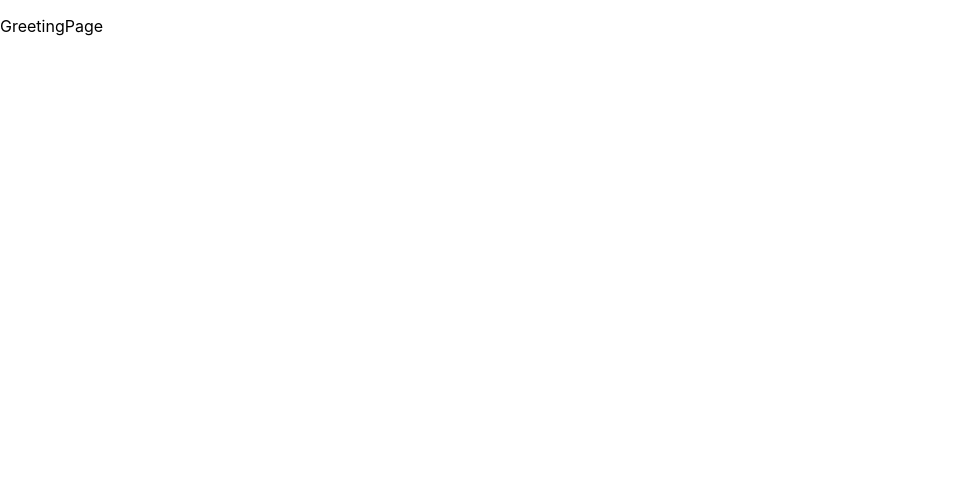
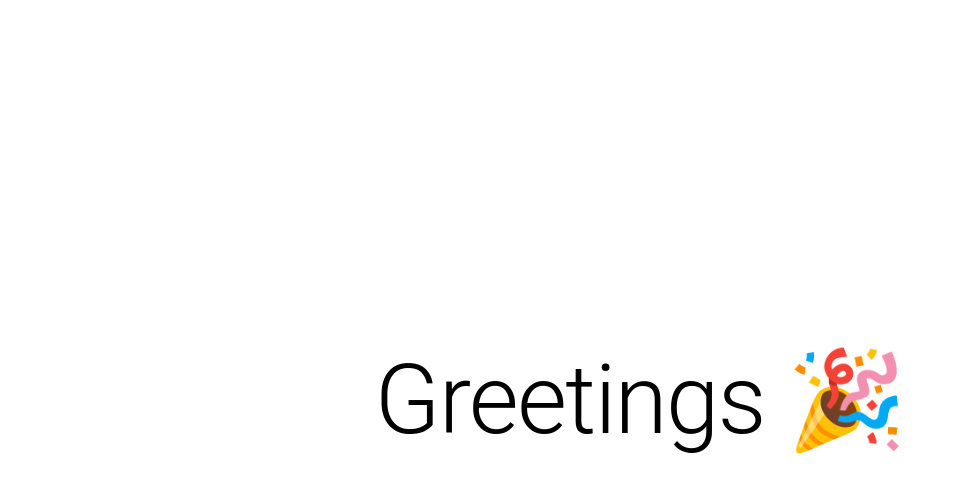
Before and after one commit to BetterLuke/react-router-demo, a React (Create React App) app: page /greetings in a window 1280 px wide. Shown: the top 492 px of the page, without its empty margins (0-960 px from the left). Built offline with nearby package versions, Linux system fonts and the light colour scheme.

Commit message:
:lipstick: update greeting page ux

```diff
--- a/src/pages/GreetingPage.jsx
+++ b/src/pages/GreetingPage.jsx
@@ -1,3 +1,15 @@
+import { Stack, Typography } from "@mui/material";
+
 export default function GreetingPage() {
-  return <p>GreetingPage</p>;
+  return (
+    <Stack
+      alignItems="center"
+      justifyContent="center"
+      sx={{
+        height: "100vh",
+      }}
+    >
+      <Typography variant="h1">Greetings 🎉</Typography>
+    </Stack>
+  );
 }
```
